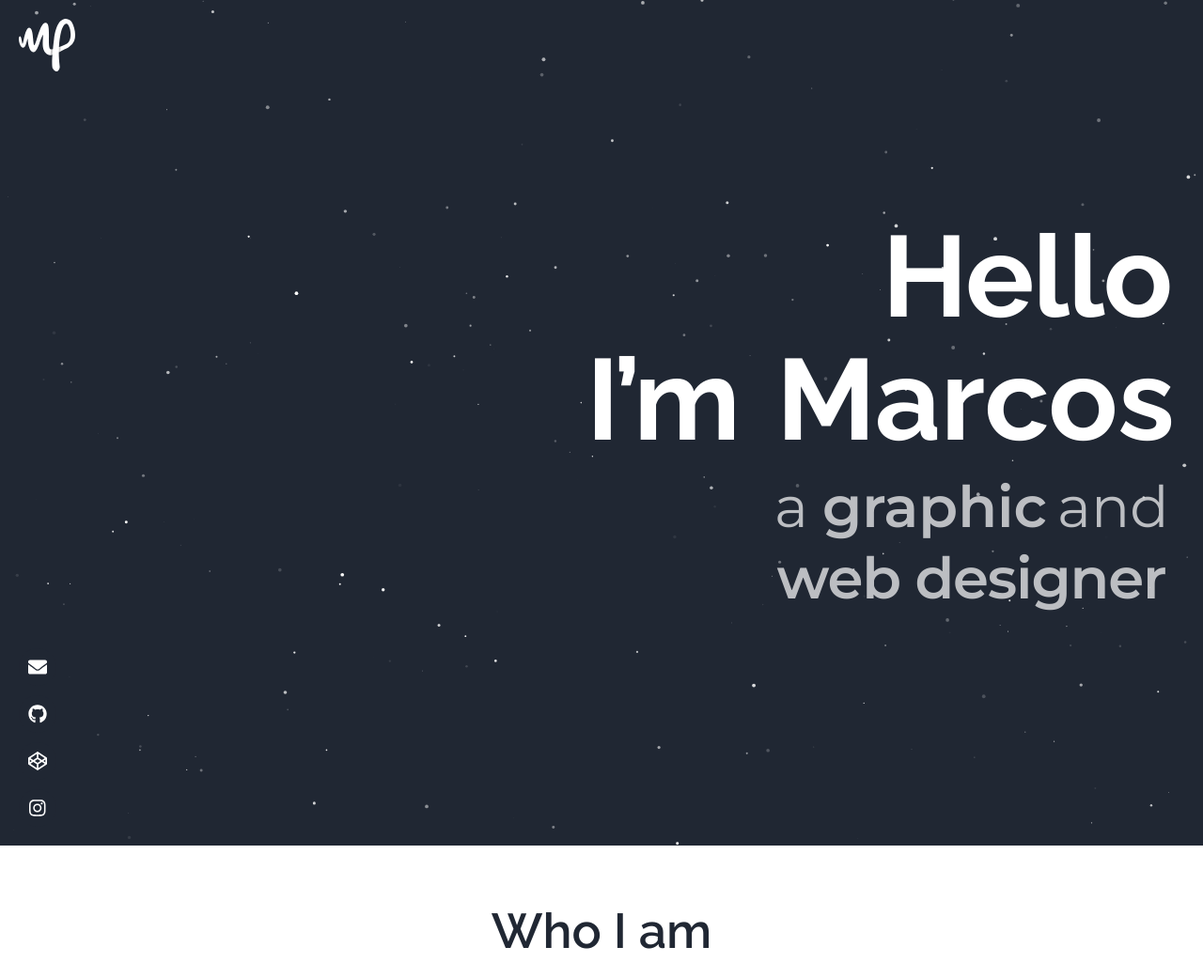
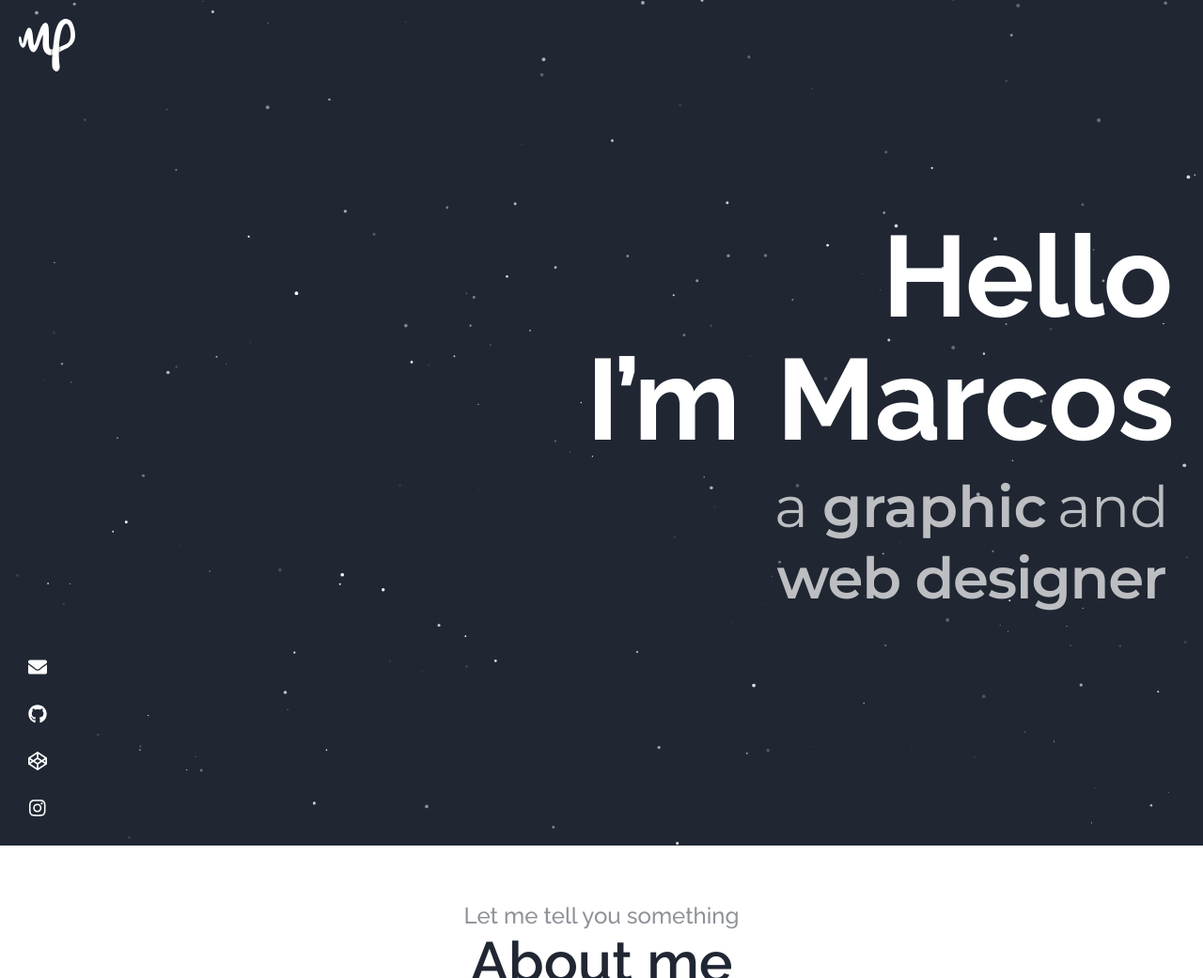
Before and after one commit to hellomp/hellomp.github.io, a Jekyll site: the page built from index.html, in a window 1280 px wide. Shown: the top 1041 px of the page at 94% size. Built offline with Jekyll 4.4.1, drawn with Linux system fonts in a browser that asks for light colours; some of the changed text lies outside the part shown; grey boxes are pictures that could not be loaded.

Commit message:
Add text over section titles

```diff
--- a/_layouts/default.html
+++ b/_layouts/default.html
@@ -137,7 +137,8 @@
     </header>
     <section id="about">
         <div class="container">
-            <h3>Who I am</h3>
+            <h4>Let me tell you something</h4>
+            <h3>About me</h3>
             <div class="content">
                 <div class="avatar-container">
                     <img src="http://i.pravatar.cc/" alt="avatar">
@@ -152,6 +153,7 @@
     </section>
     <section id="portfolio">
         <div class="container">
+            <h4>And show you some of</h4>
             <h3>My Works</h3>
             <!--
             <div class="tabs">
--- a/assets/css/style.css
+++ b/assets/css/style.css
@@ -40,15 +40,24 @@ header {
 
 h3 {
     font-family: 'Raleway', sans-serif;
-    font-size: 3.25rem;
+    font-size: 3.75rem;
     font-weight: 600;
     margin-bottom: 40px;
+}
+
+h4 {
+    font-family: 'Raleway', sans-serif;
+    font-size: 1.5rem;
+    font-weight: 500;
+    color: var(--primary-color);
+    opacity: 0.5;
 }
 
 p {
     font-family: 'Montserrat', sans-serif;
     font-size: 1.6rem;
     font-weight: 300;
+    opacity: 0.7;
 }
 
 .logo,
@@ -96,8 +105,8 @@ footer>.social-icons {
 }
 
 .icon {
-    width: 2em;
-    height: 2em;
+    width: 2.5em;
+    height: 2.5em;
     border-radius: 50%;
     display: flex;
     align-items: center;
@@ -123,7 +132,7 @@ footer>.social-icons>.icon:last-child {
 
 .icon>a {
     color: #fff;
-    font-size: 1rem;
+    font-size: 1.25rem;
     line-height: 0;
 }
 
```
